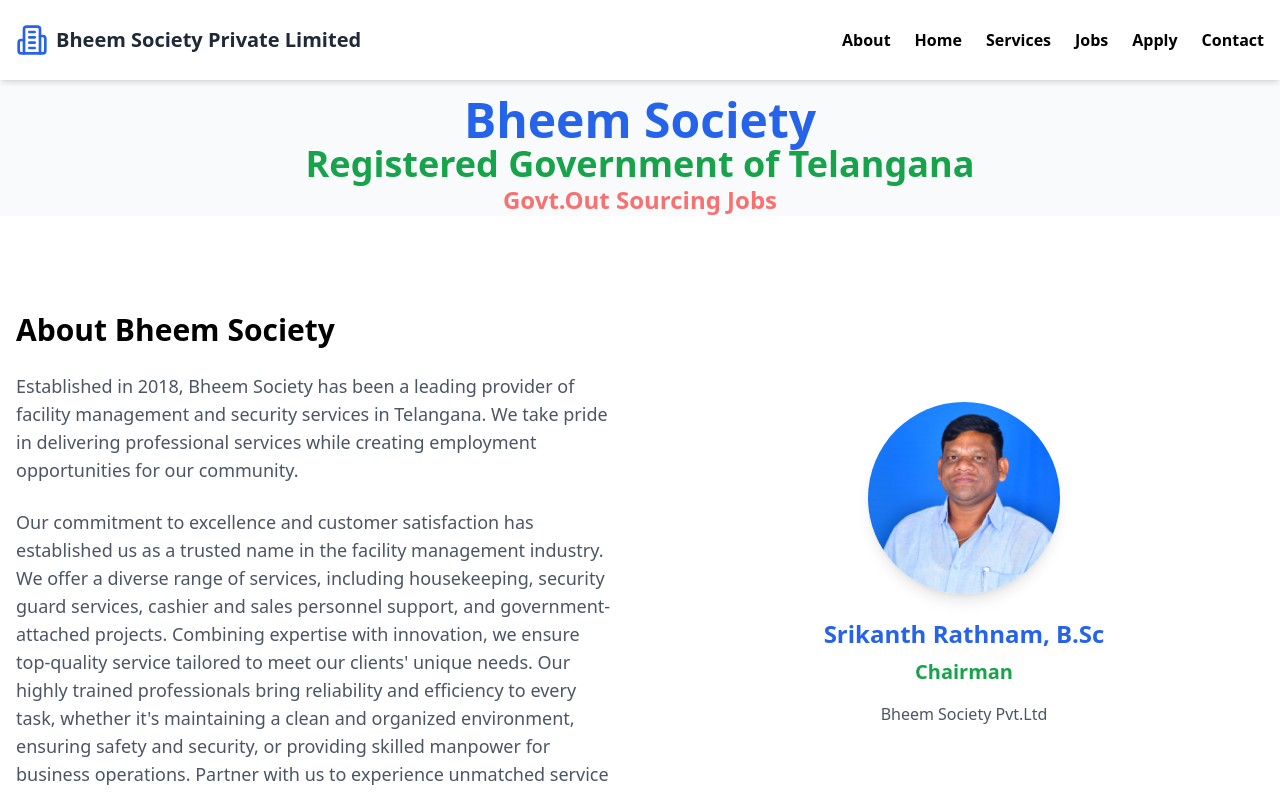
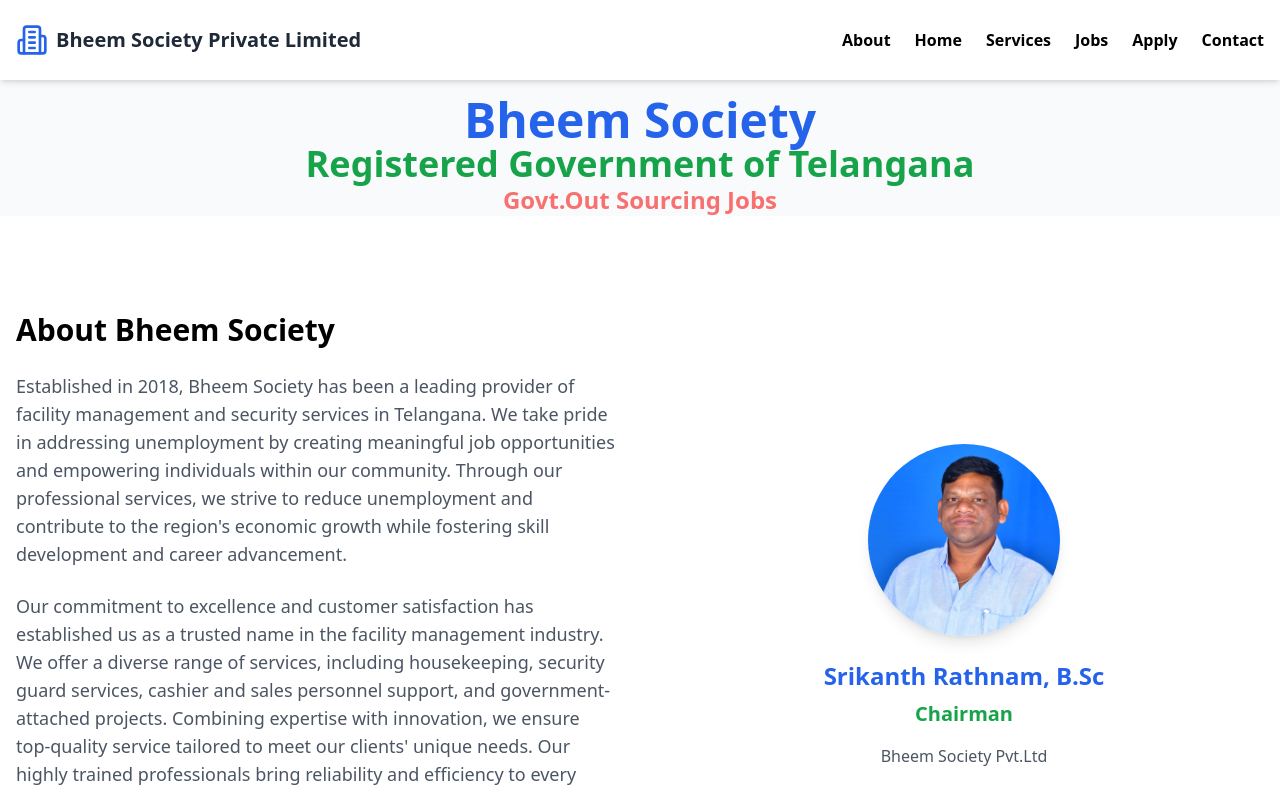
Before and after one commit to ChandiniAttili/Bheemsociety, a React (Vite) app in the folder project-bolt-sb1-npil3h6x/project/: page / in a window 1280 px wide. Shown: the top 793 px of the page. Built offline with nearby package versions, Linux system fonts and the light colour scheme.

Commit message:
adding files

```diff
--- a/project-bolt-sb1-npil3h6x/project/src/components/AboutSection.tsx
+++ b/project-bolt-sb1-npil3h6x/project/src/components/AboutSection.tsx
@@ -10,8 +10,7 @@ export default function AboutSection() {
           <div className="md:w-1/2">
             <h2 className="text-3xl font-bold mb-6">About Bheem Society</h2>
             <p className="text-lg text-gray-600 mb-6">
-              Established in 2018, Bheem Society has been a leading provider of facility management and security services in Telangana. We take pride in delivering professional services while creating employment opportunities for our community.
-            </p>
+            Established in 2018, Bheem Society has been a leading provider of facility management and security services in Telangana. We take pride in addressing unemployment by creating meaningful job opportunities and empowering individuals within our community. Through our professional services, we strive to reduce unemployment and contribute to the region's economic growth while fostering skill development and career advancement.            </p>
             <p className="text-lg text-gray-600">
             Our commitment to excellence and customer satisfaction has established us as a trusted name in the facility management industry. We offer a diverse range of services, including housekeeping, security guard services, cashier and sales personnel support, and government-attached projects. Combining expertise with innovation, we ensure top-quality service tailored to meet our clients' unique needs. Our highly trained professionals bring reliability and efficiency to every task, whether it's maintaining a clean and organized environment, ensuring safety and security, or providing skilled manpower for business operations. Partner with us to experience unmatched service quality that drives success and exceeds expectations.
             </p>
```
